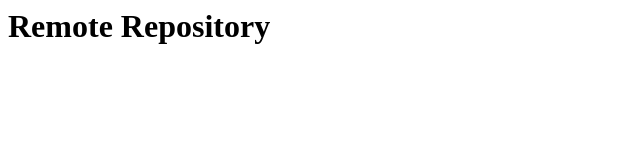
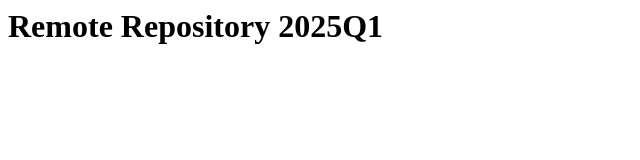
Before and after one commit to LegPro/jenkins-demo, a plain HTML site: page index.html in a window 1280 px wide. Shown: the whole page, without its empty margins (0-640 px from the left). Drawn offline with Linux system fonts and the light colour scheme.

Commit message:
Update index.html

```diff
--- a/index.html
+++ b/index.html
@@ -1 +1 @@
-<h1>Remote Repository</h1>
+<h1>Remote Repository 2025Q1</h1>
```
